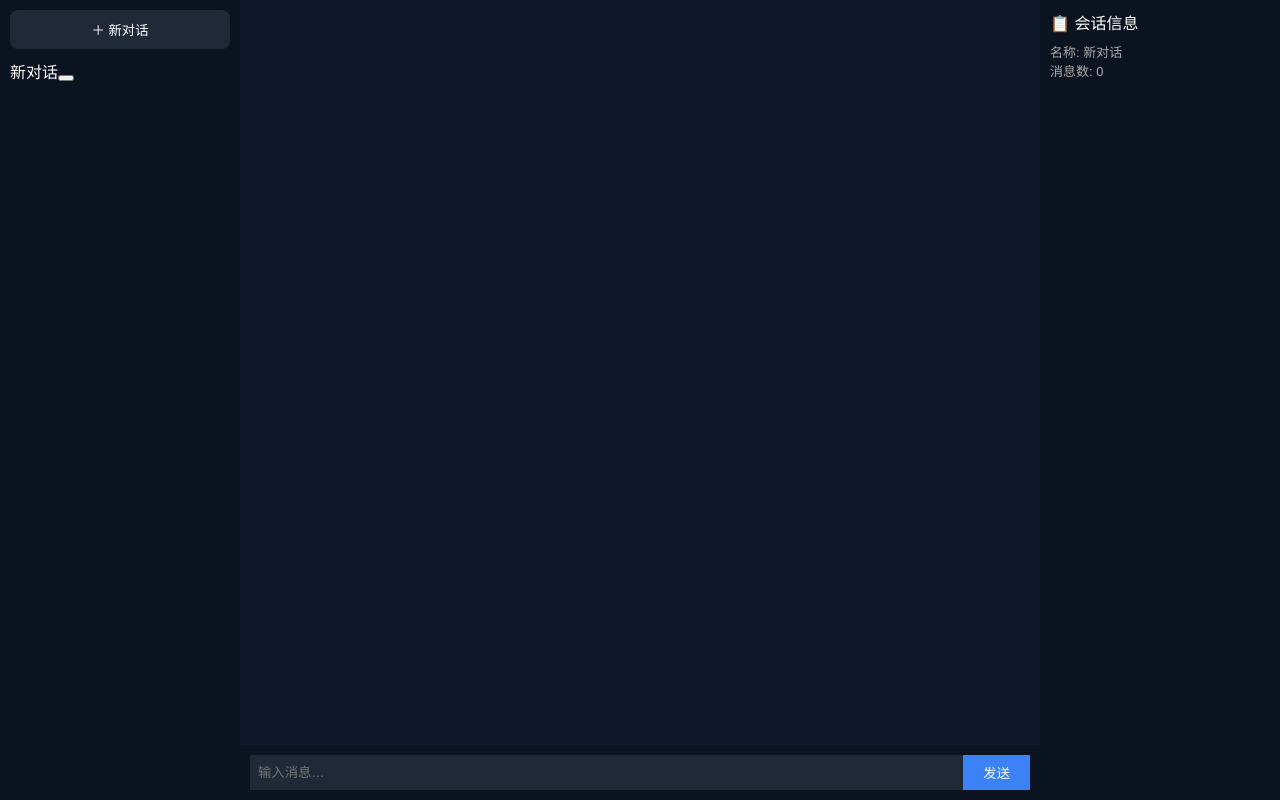
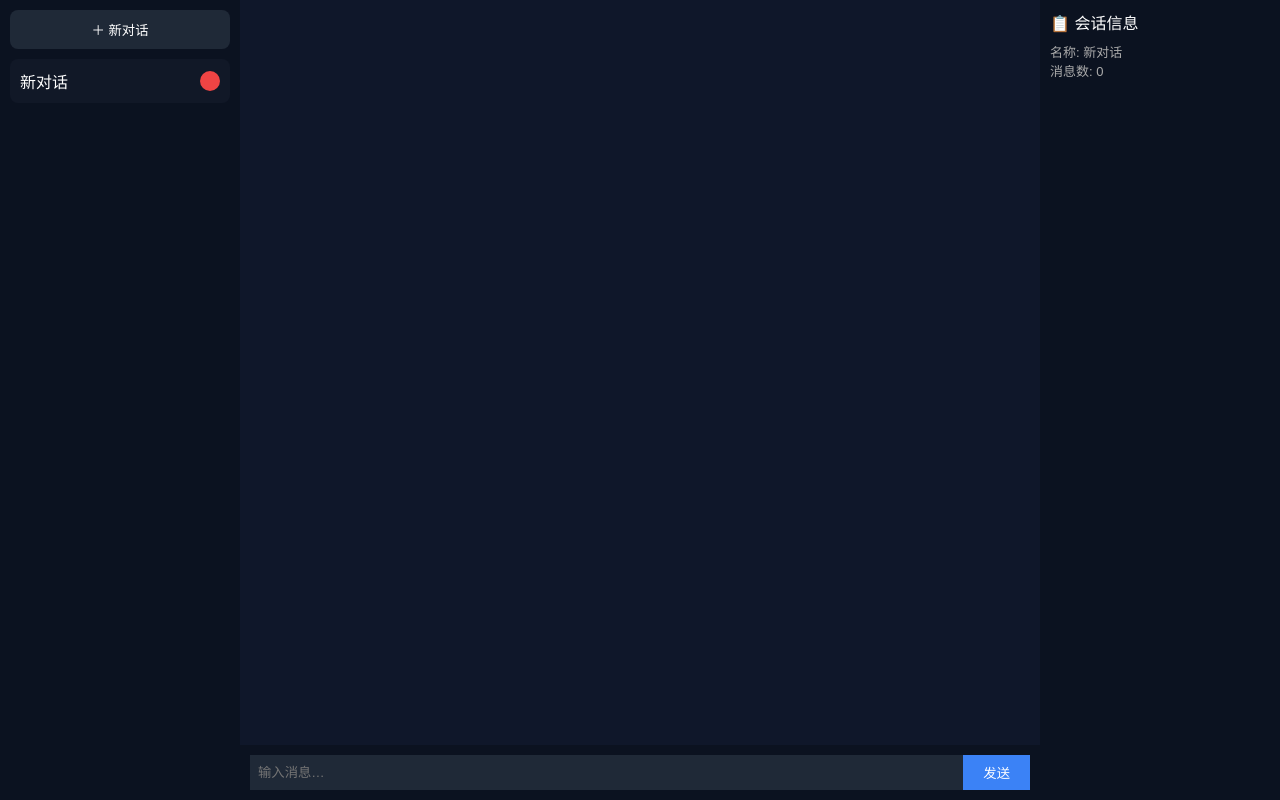
Before and after one commit to zm14744/-, a Flask app: page / in a window 1280 px wide. Run offline with Flask 3, Linux system fonts and the light colour scheme.

Commit message:
Update index.html

```diff
--- a/templates/index.html
+++ b/templates/index.html
@@ -9,7 +9,7 @@
 
 body {
     margin:0;
-    font-family:Arial;
+    font-family:Arial, sans-serif;
     background:#0f172a;
     color:white;
 }
@@ -32,7 +32,41 @@ body {
     border:none;
     color:white;
     border-radius:8px;
+    cursor:pointer;
     margin-bottom:10px;
+}
+
+/* sessions */
+#sessions { flex:1; overflow-y:auto; }
+
+.session {
+    display:flex;
+    align-items:center;
+    justify-content:space-between;
+    padding:10px;
+    background:#111827;
+    border-radius:8px;
+    margin-bottom:8px;
+}
+
+.session span {
+    flex:1;
+    cursor:pointer;
+    overflow:hidden;
+    text-overflow:ellipsis;
+    white-space:nowrap;
+}
+
+/* ⭐ 删除按钮：完全保留你原来的 */
+.session .del {
+    width:20px;
+    height:20px;
+    border-radius:50%;
+    border:none;
+    background:#ef4444;
+    cursor:pointer;
+    padding:0;
+    margin-left:8px;
 }
 
 /* 中间 */
@@ -60,28 +94,10 @@ body {
 .user { background:#3b82f6; margin-left:auto; }
 .ai { background:#1f2937; }
 
-/* ✔️ 关键修复：Markdown排版 */
-.ai-content p {
-    margin:10px 0;
-}
-
-.ai-content h1,
-.ai-content h2,
-.ai-content h3 {
-    margin:14px 0 8px;
-}
-
-.ai-content ul,
-.ai-content ol {
-    padding-left:20px;
-    margin:10px 0;
-}
-
-/* ✔️ 公式 */
-.MathJax_Display {
-    margin:14px 0 !important;
-    overflow-x:auto;
-}
+/* Markdown排版 */
+.ai-content p { margin:10px 0; }
+.ai-content h1,.ai-content h2,.ai-content h3 { margin:12px 0 8px; }
+.ai-content ul,.ai-content ol { padding-left:20px; margin:10px 0; }
 
 /* 输入 */
 .input {
@@ -125,16 +141,15 @@ body {
 }
 </style>
 
-<!-- MathJax -->
 <script>
 window.MathJax = {
   tex: {
-    inlineMath: [['\\(', '\\)'], ['$', '$']],
-    displayMath: [['\\[', '\\]'], ['$$', '$$']]
-  },
-  svg: { fontCache: 'global' }
+    inlineMath: [['\\(', '\\)'], ['$','$']],
+    displayMath: [['\\[', '\\]'], ['$$','$$']]
+  }
 };
 </script>
+
 <script src="https://cdn.jsdelivr.net/npm/mathjax@3/es5/tex-svg.js"></script>
 <script src="https://cdn.jsdelivr.net/npm/marked/marked.min.js"></script>
 
@@ -151,7 +166,6 @@ window.MathJax = {
 
 <div class="center">
     <div id="chat" class="chat"></div>
-
     <div class="input">
         <input id="text" placeholder="输入消息…">
         <button onclick="send()">发送</button>
```
